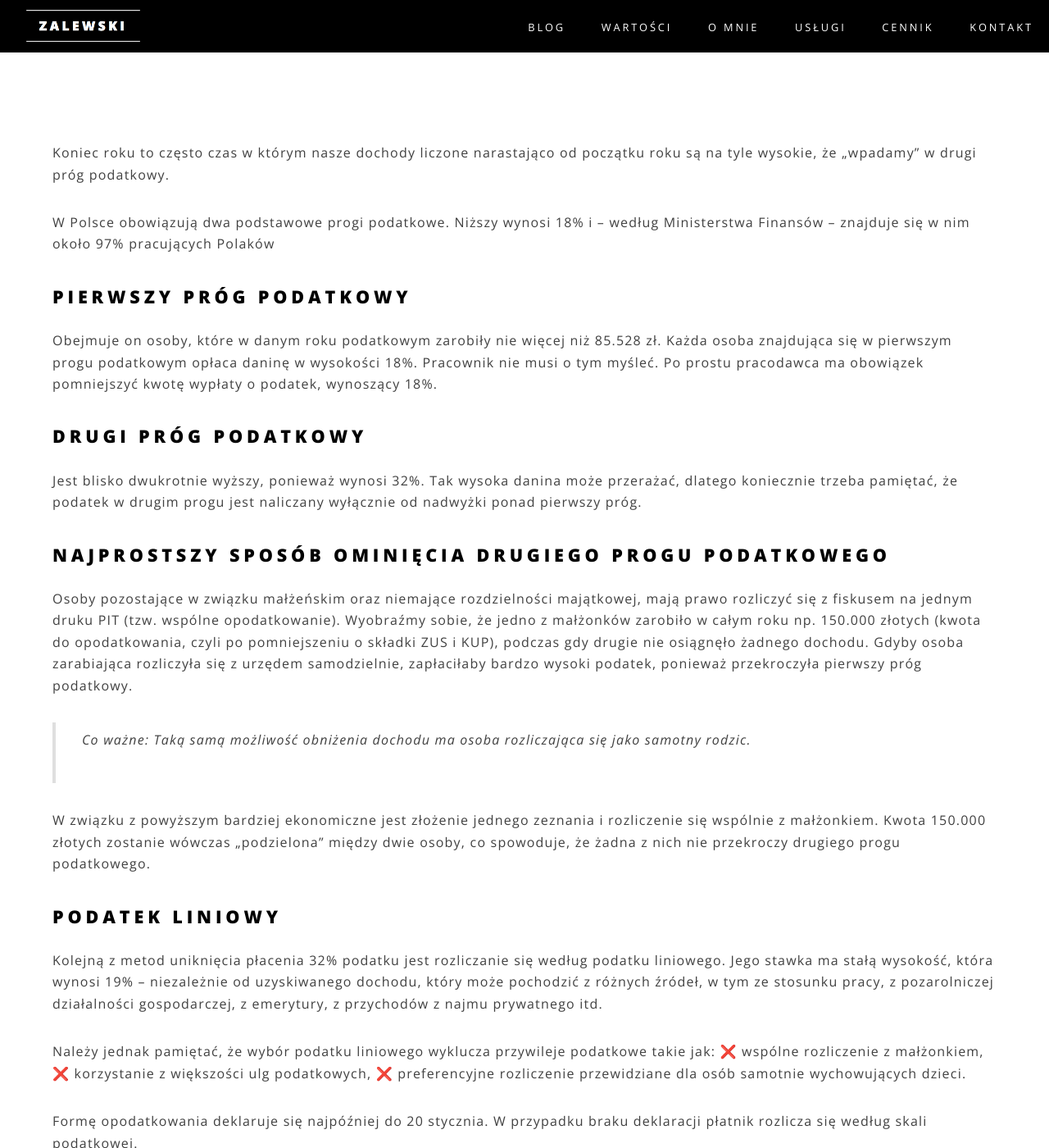
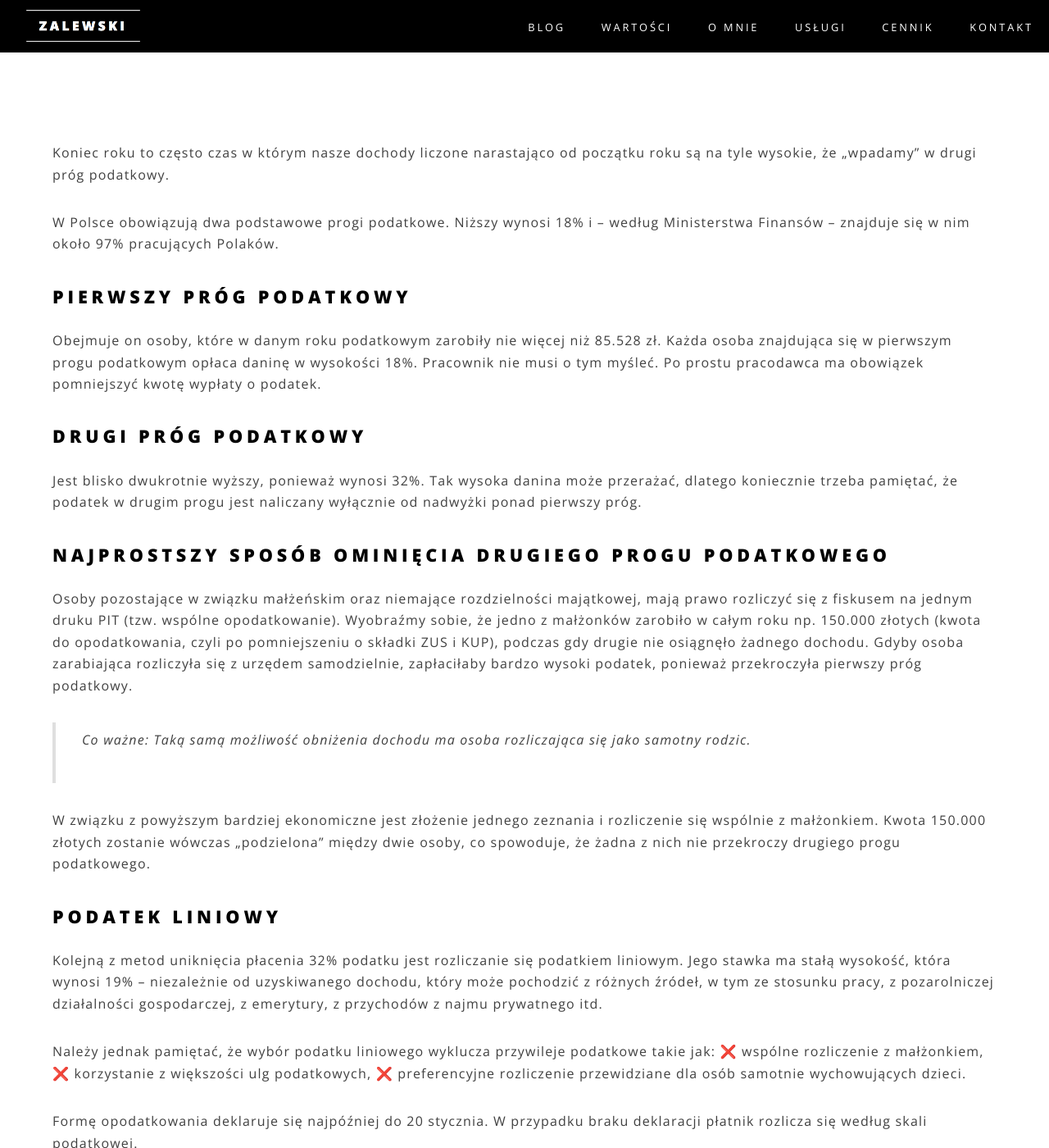
Before and after one commit to zalewskifinance/zalewskifinance.github.io, a Jekyll site: the page built from _posts/2018-10-30-prog-podatkowy.md, in a window 1280 px wide and 1400 px high, scrolled down 211 px. Shown: the whole window at 82% size. Built offline with Jekyll 4.4.1, drawn with Linux system fonts in a browser that asks for light colours.

Commit message:
Update and rename 2017-10-30-prog-podatkowy.md to 2018-10-30-prog-podatkowy.md

```diff
--- a/_posts/2017-10-30-prog-podatkowy.md
+++ b/_posts/2018-10-30-prog-podatkowy.md
@@ -9,12 +9,13 @@ categories: [ blog, PIT, próg podatkowty ]
 
 Koniec roku to często czas w którym nasze dochody liczone narastająco od początku roku są na tyle wysokie, że „wpadamy” w drugi próg podatkowy.
 
-W Polsce obowiązują dwa podstawowe progi podatkowe. Niższy wynosi 18% i – według Ministerstwa Finansów – znajduje się w nim około 97% pracujących Polaków
+W Polsce obowiązują dwa podstawowe progi podatkowe.
+Niższy wynosi 18% i – według Ministerstwa Finansów – znajduje się w nim około 97% pracujących Polaków.
 
 ## Pierwszy próg podatkowy
 
 Obejmuje on osoby, które w danym roku podatkowym zarobiły nie więcej niż 85.528 zł.
-Każda osoba znajdująca się w pierwszym progu podatkowym opłaca daninę w wysokości 18%. Pracownik nie musi o tym myśleć. Po prostu pracodawca ma obowiązek pomniejszyć kwotę wypłaty o podatek, wynoszący 18%.
+Każda osoba znajdująca się w pierwszym progu podatkowym opłaca daninę w wysokości 18%. Pracownik nie musi o tym myśleć. Po prostu pracodawca ma obowiązek pomniejszyć kwotę wypłaty o podatek.
 
 ## Drugi próg podatkowy
 
@@ -30,7 +31,7 @@ Wyobraźmy sobie, że jedno z małżonków zarobiło w całym roku np. 150.000 z
 W związku z powyższym bardziej ekonomiczne jest złożenie jednego zeznania i rozliczenie się wspólnie z małżonkiem. Kwota 150.000 złotych zostanie wówczas „podzielona” między dwie osoby, co spowoduje, że żadna z nich nie przekroczy drugiego progu podatkowego.
 
 ## Podatek liniowy
-Kolejną z metod uniknięcia płacenia 32% podatku jest rozliczanie się według podatku liniowego.
+Kolejną z metod uniknięcia płacenia 32% podatku jest rozliczanie się podatkiem liniowym.
 Jego stawka ma stałą wysokość, która wynosi 19% – niezależnie od uzyskiwanego dochodu, który może pochodzić z różnych źródeł, w tym ze stosunku pracy, z pozarolniczej działalności gospodarczej, z emerytury, z przychodów z najmu prywatnego itd.
 
 Należy jednak pamiętać, że wybór podatku liniowego wyklucza przywileje podatkowe takie jak:
```
